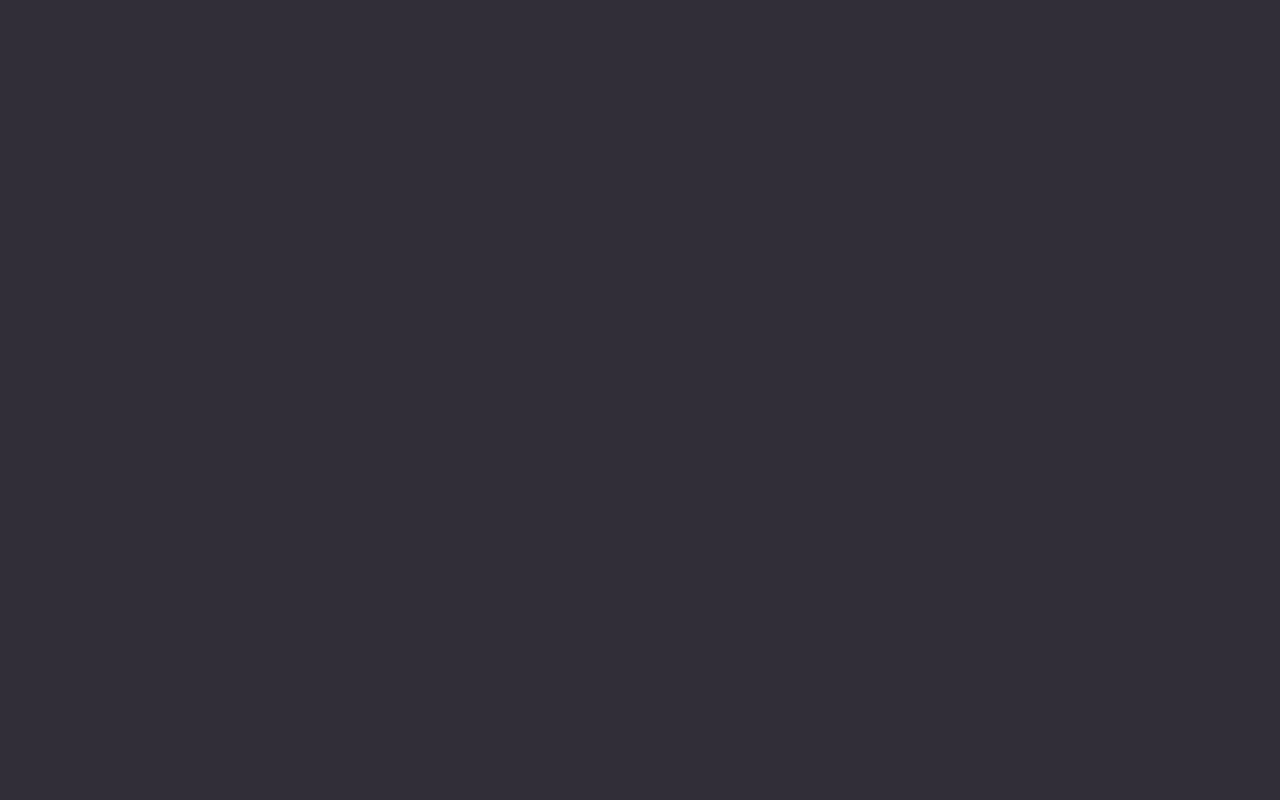
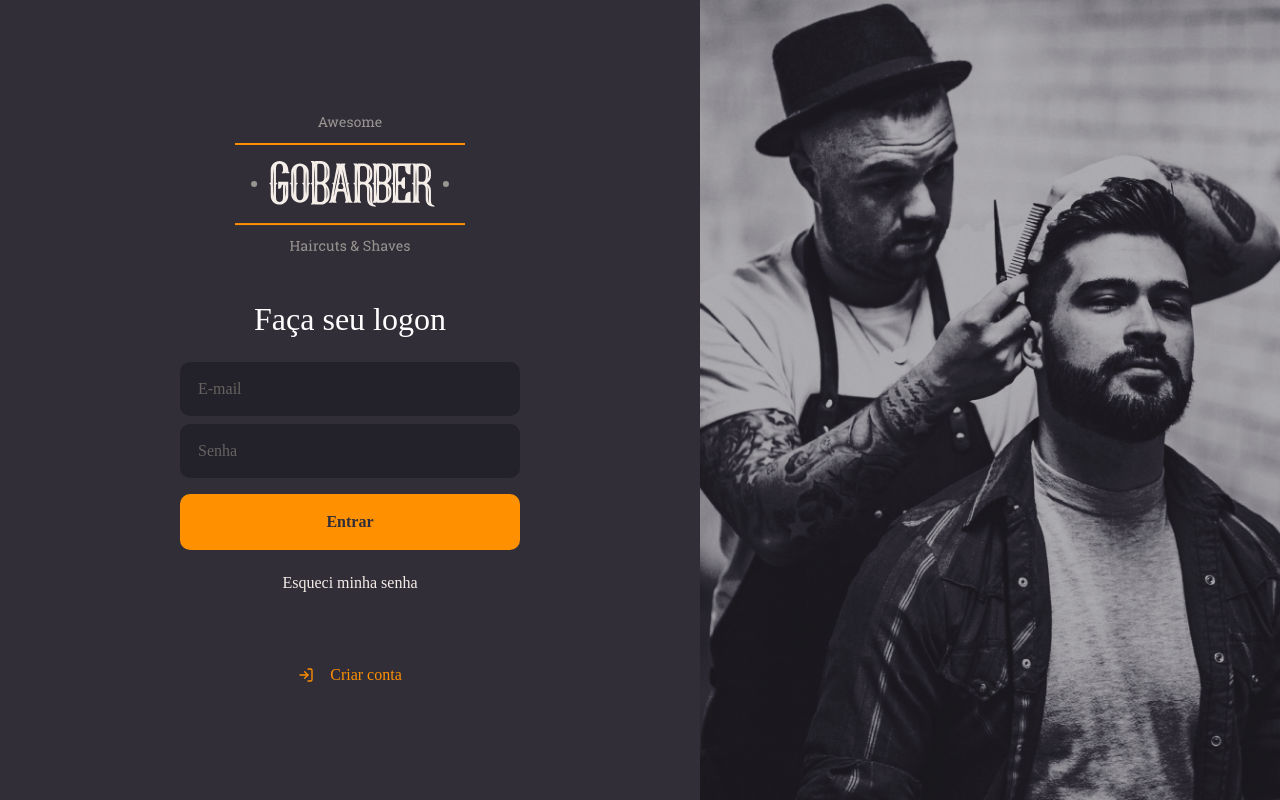
Before and after one commit to LuisRuda/gobarber_web, a React (Create React App) app: page / in a window 1280 px wide. Built offline with nearby package versions, Linux system fonts and the light colour scheme; the HTML template or start-up script is replaced by a standard one.

Commit message:
Página de login

```diff
--- a/package.json
+++ b/package.json
@@ -10,8 +10,10 @@
     "@types/node": "^12.0.0",
     "@types/react": "^16.9.53",
     "@types/react-dom": "^16.9.8",
+    "polished": "^4.0.3",
     "react": "^17.0.1",
     "react-dom": "^17.0.1",
+    "react-icons": "^3.11.0",
     "react-scripts": "4.0.0",
     "styled-components": "^5.2.1",
     "typescript": "^4.0.3",
--- a/src/pages/SignIn/index.tsx
+++ b/src/pages/SignIn/index.tsx
@@ -1,7 +1,34 @@
 import React from 'react';
+import { FiLogIn } from 'react-icons/fi';
+import { Container, Content, Background } from './styles';
+
+import logoImg from '../../assets/images/logo.svg';
 
 const SignIn: React.FC = () => {
-  return <div />;
+  return (
+    <Container>
+      <Content>
+        <img src={logoImg} alt="GoBarber" title="GoBarber" />
+
+        <form>
+          <h1>Faça seu logon</h1>
+
+          <input type="text" placeholder="E-mail" />
+          <input type="passsword" placeholder="Senha" />
+          <button type="submit">Entrar</button>
+
+          <a href="forgot">Esqueci minha senha</a>
+        </form>
+
+        <a href="login">
+          <FiLogIn />
+          Criar conta
+        </a>
+      </Content>
+
+      <Background />
+    </Container>
+  );
 };
 
 export default SignIn;
--- /dev/null
+++ b/src/pages/SignIn/styles.ts
@@ -0,0 +1,98 @@
+import styled from 'styled-components';
+import { shade } from 'polished';
+
+import signInBackground from '../../assets/images/sign-in-background.png';
+
+export const Container = styled.div`
+  height: 100vh;
+  display: flex;
+  align-items: stretch;
+`;
+
+export const Content = styled.div`
+  display: flex;
+  flex-direction: column;
+  align-items: center;
+  place-content: center;
+  width: 100%;
+  max-width: 700px;
+
+  form {
+    margin: 50px 0;
+    width: 340px;
+    text-align: center;
+
+    h1 {
+      margin-bottom: 24px;
+    }
+
+    input {
+      color: #f4ede8;
+      background: #232129;
+      border-radius: 10px;
+      border: 2px solid #232129;
+      padding: 16px;
+      width: 100%;
+
+      &::placeholder {
+        color: #666360;
+      }
+
+      & + input {
+        margin-top: 8px;
+      }
+    }
+
+    button {
+      background: #ff9000;
+      height: 56px;
+      border-radius: 10px;
+      border: 0;
+      padding: 0 16px;
+      color: #312e38;
+      width: 100%;
+      font-weight: 600;
+      margin-top: 16px;
+      transition: background-color 0.2s;
+
+      &:hover {
+        background: ${shade(0.2, '#ff9000')};
+      }
+    }
+
+    a {
+      color: #f4ede8;
+      display: block;
+      margin-top: 24px;
+      text-decoration: none;
+      transition: color 0.2s;
+
+      &:hover {
+        color: ${shade(0.2, '#f4ede8')};
+      }
+    }
+  }
+
+  > a {
+    color: #ff9000;
+    display: flex;
+    margin-top: 24px;
+    align-items: center;
+    text-decoration: none;
+    transition: color 0.2s;
+
+    svg {
+      margin-right: 16px;
+    }
+
+    &:hover {
+      color: ${shade(0.2, '#ff9000')};
+    }
+  }
+`;
+
+export const Background = styled.div`
+  flex: 1;
+  background: url(${signInBackground}) no-repeat center;
+  background-size: cover;
+`;
```
Also changed, not shown: 1 other file (tests, documents, lock files or other folders).
